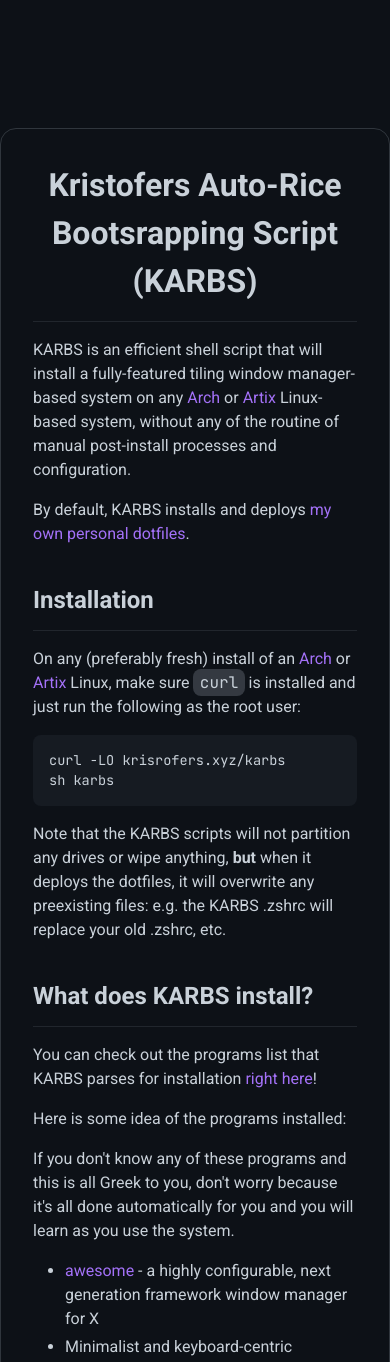
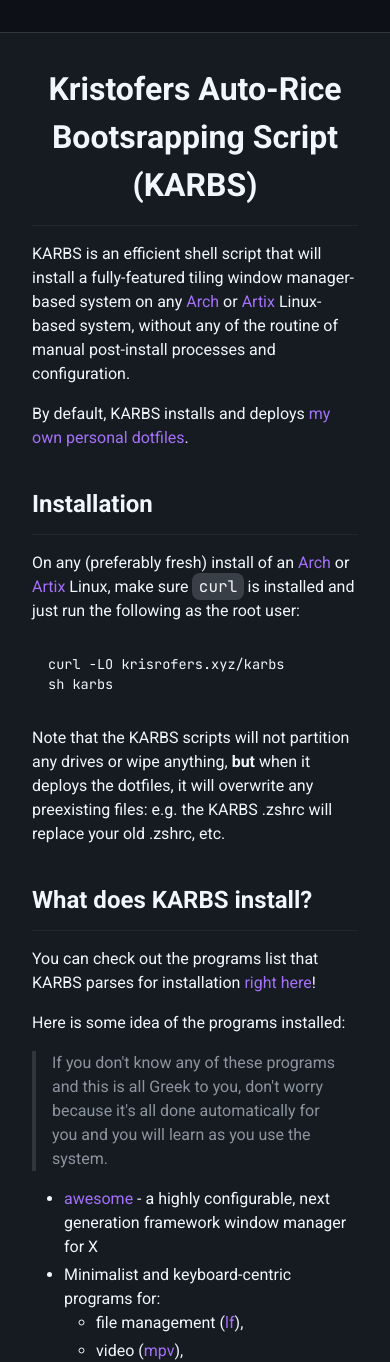
Before and after one commit to kristoferssolo/kristofersxyz, a Django app: page /projects/karbs/instructions in a window 390 px wide. Shown: the part 119-1481 px from the top of the page. Run offline with Django 4.2, Linux system fonts and the light colour scheme; parts of the project's set-up code (start-up, migrations or seed data) failed here and were passed over.

Commit message:
Added mobile support for `markdown.css`

```diff
--- a/static/main/css/layout.css
+++ b/static/main/css/layout.css
@@ -57,7 +57,7 @@ em {
 
 .primary-navigation a {
     color: var(--color-fg-default);
-    font-size: 2rem;
+    font-size: 1.5rem;
     text-decoration: none;
 }
 .primary-navigation a:hover {
@@ -83,6 +83,10 @@ em {
         transform: translateX(100%);
         transition: transform 350ms ease-out;
     }
+    .primary-navigation a {
+        padding: 1rem;
+        text-align: right;
+    }
 
     .primary-navigation[data-visible="true"] {
         transform: translateX(0%);
--- a/static/main/css/markdown.css
+++ b/static/main/css/markdown.css
@@ -7,7 +7,7 @@
     max-width: 50rem;
     color: var(--text-color);
     padding: 2rem;
-    margin: 8rem auto 8rem auto;
+    margin: 8em auto 8em auto;
     line-height: 1.5;
     word-wrap: break-word;
 }
@@ -246,6 +246,16 @@
     border: 0;
 }
 
+.markdown-body blockquote:first-child {
+    margin-top: 0;
+}
+
+.markdown-body blockquote {
+    padding: 0 1em;
+    color: var(--color-fg-muted);
+    border-left: 0.25em solid var(--color-border-default);
+}
+
 .markdown-body [data-footnote-ref]::before {
     content: "[";
 }
@@ -273,3 +283,14 @@
 .markdown-body .footnotes li {
     position: relative;
 }
+
+@media (max-width: 35em) {
+    .markdown-body {
+        margin: 2em 0 2em 0;
+        border-left: none;
+        border-right: none;
+        border-radius: 0;
+        background-color: var(--color-scale-gray-8);
+        color: var(--color-scale-gray-0);
+    }
+}
--- a/templates/projects/karbs/instructions.html
+++ b/templates/projects/karbs/instructions.html
@@ -37,9 +37,11 @@ sh karbs</pre>
     target="_blank">right here</a>!
         </p>
         <p>Here is some idea of the programs installed:</p>
-        <aside>
-            If you don't know any of these programs and this is all Greek to you, don't worry because it's all done automatically for you and you will learn as you use the system.
-        </aside>
+        <blockquote>
+            <p>
+                If you don't know any of these programs and this is all Greek to you, don't worry because it's all done automatically for you and you will learn as you use the system.
+            </p>
+        </blockquote>
         <ul>
             <li>
                 <a href="https://awesomewm.org/" target="_blank">awesome</a> - a highly configurable, next generation framework window manager for X
```
